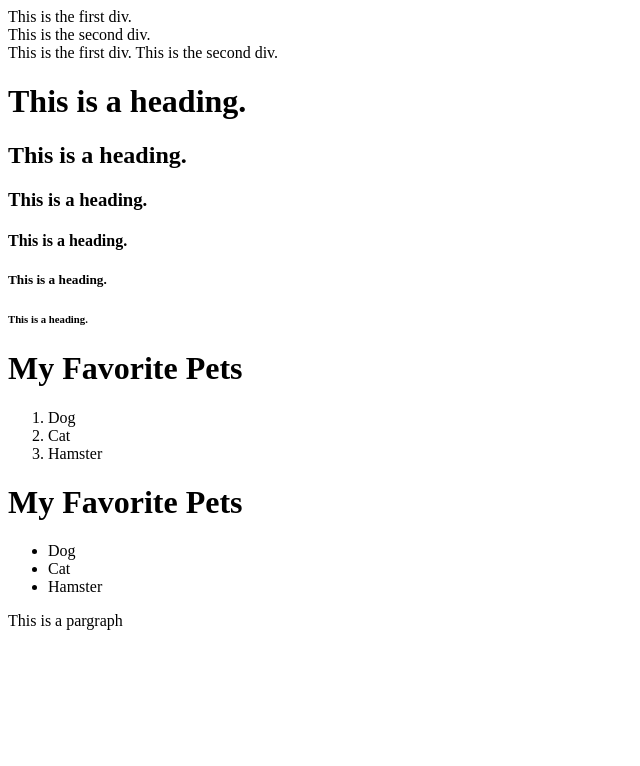
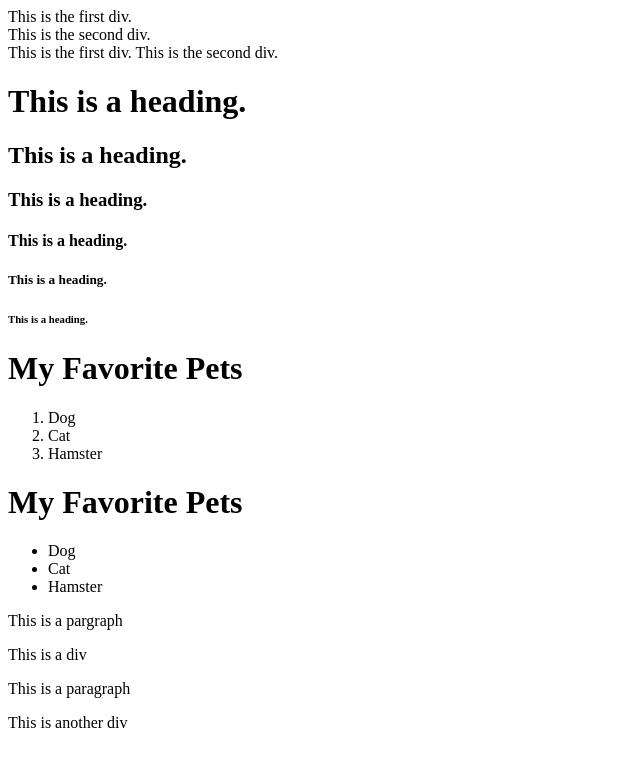
Before and after one commit to parrotonapierat/testsubj, a plain HTML site: page index.html in a window 1280 px wide. Shown: the whole page, without its empty margins (0-640 px from the left). Drawn offline with Linux system fonts and the light colour scheme.

Commit message:
Update index.html

```diff
--- a/index.html
+++ b/index.html
@@ -41,6 +41,10 @@
 
 	<p>This is a pargraph</p>
 
+	    <div>This is a div</div>
+	    <p>This is a paragraph</p>
+	    <div>This is another div</div>
+
 
 
 </body>
```
